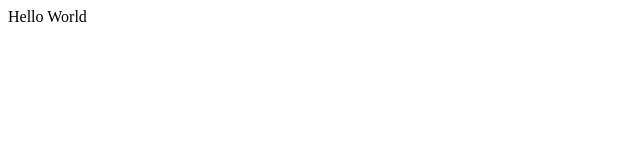
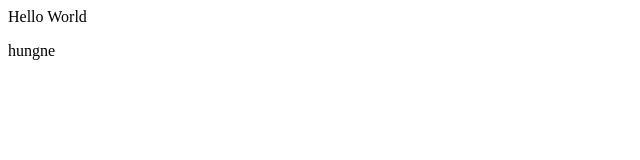
Before and after one commit to hugg4u/TestGitAvailable, a plain HTML site: page Hello/New Text Document.html in a window 1280 px wide. Shown: the full height of the page, 0-640 px from the left. Drawn offline with Linux system fonts and the light colour scheme.

Commit message:
hung test

```diff
--- a/Hello/New Text Document.html
+++ b/Hello/New Text Document.html
@@ -1,11 +1,15 @@
 <!DOCTYPE html>
 <html lang="en">
+
 <head>
     <meta charset="UTF-8">
     <meta name="viewport" content="width=device-width, initial-scale=1.0">
     <title>Document</title>
 </head>
+
 <body>
     Hello World
+    <p>hungne</p>
 </body>
+
 </html>
```
